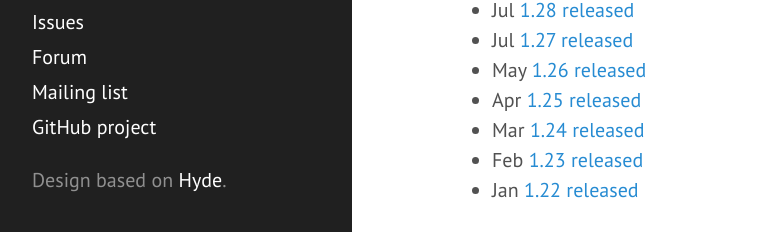
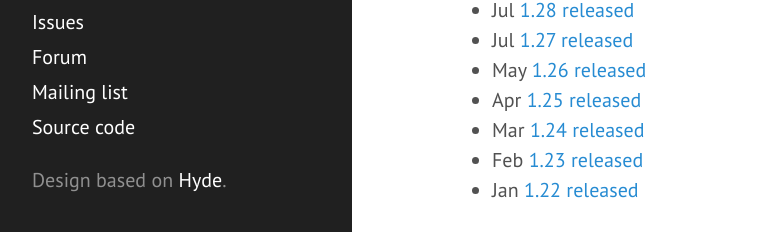
Before and after one commit to magarena/magarena.github.io, a Jekyll site: the page built from archive.md, in a window 1280 px wide and 900 px high, scrolled down 524 px. Shown: the part 665-897 px from the top of the window, without its empty margins (8-783 px from the left). Built offline with Jekyll 4.4.1, drawn with Linux system fonts in a browser that asks for light colours; Markdown is read by kramdown in place of the engine named in the settings.

Commit message:
Update sidebar.html
fix issue #5 : Rename "GitHub Project" to "Source-code" in the sidebar.

```diff
--- a/_includes/sidebar.html
+++ b/_includes/sidebar.html
@@ -31,7 +31,8 @@
       <a class="sidebar-nav-item" href="{{ site.github.repo }}/issues">Issues</a>
       <a class="sidebar-nav-item" href="http://www.slightlymagic.net/forum/viewforum.php?f=82">Forum</a>
       <a class="sidebar-nav-item" href="https://groups.google.com/forum/#!forum/magarena">Mailing list</a>
-      <a class="sidebar-nav-item" href="{{ site.github.repo }}">GitHub project</a>
+      <a class="sidebar-nav-item" href="{{ site.github.repo }}">Source code</a>
+
     </nav>
     <p>Design based on <a href="http://hyde.getpoole.com/">Hyde</a>.</p>
   </div>
```
